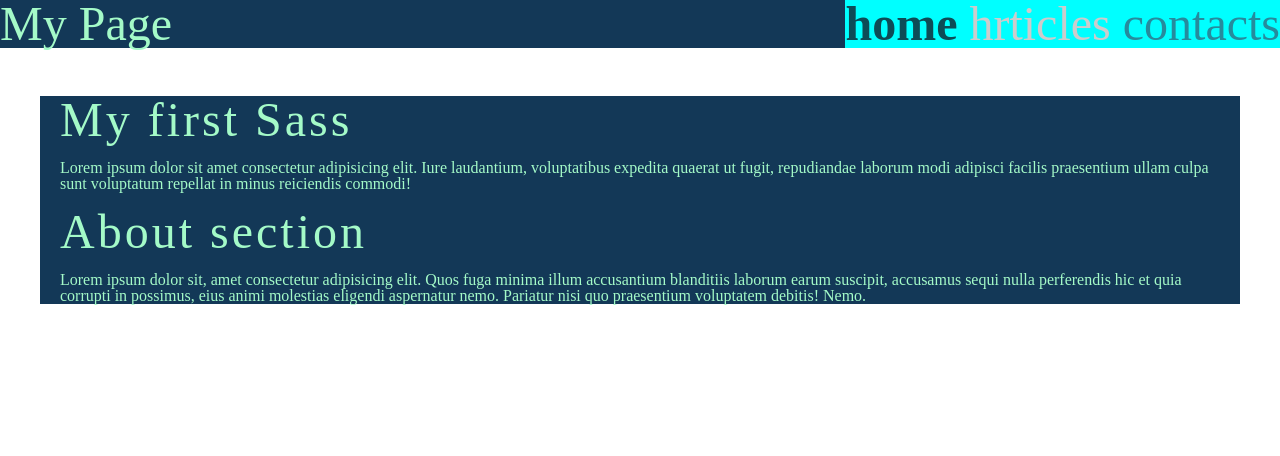
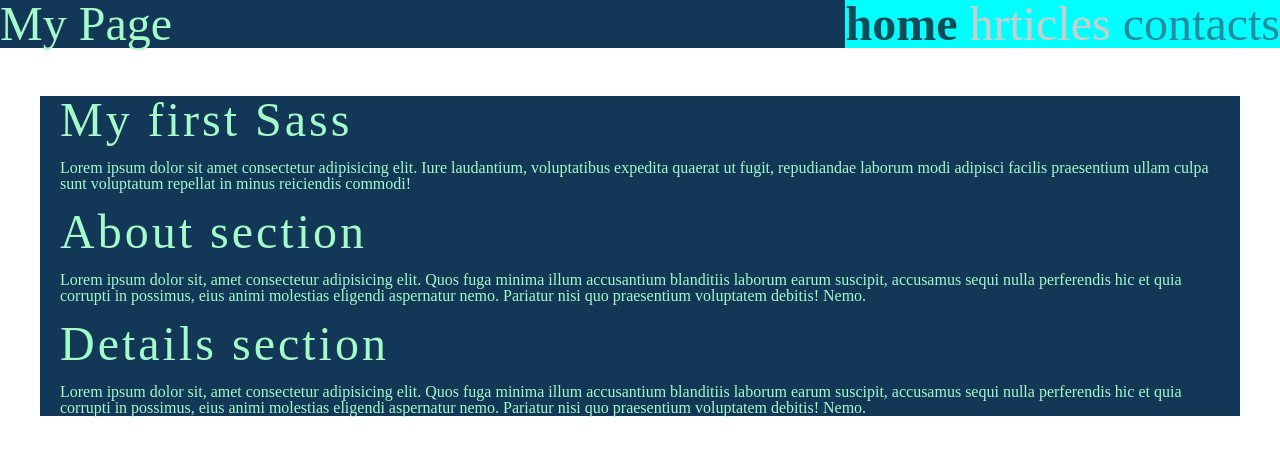
Before and after one commit to pashaGhub/html, a plain HTML site: page sass/index.html in a window 1280 px wide. Drawn offline with nearby package versions, Linux system fonts and the light colour scheme.

Commit message:
add details section

```diff
--- a/sass/index.html
+++ b/sass/index.html
@@ -39,6 +39,14 @@
         molestias eligendi aspernatur nemo. Pariatur nisi quo praesentium
         voluptatem debitis! Nemo.
       </p>
+      <h1 class="container__about">Details section</h1>
+      <p>
+        Lorem ipsum dolor sit, amet consectetur adipisicing elit. Quos fuga
+        minima illum accusantium blanditiis laborum earum suscipit, accusamus
+        sequi nulla perferendis hic et quia corrupti in possimus, eius animi
+        molestias eligendi aspernatur nemo. Pariatur nisi quo praesentium
+        voluptatem debitis! Nemo.
+      </p>
     </div>
   </body>
 </html>
```
